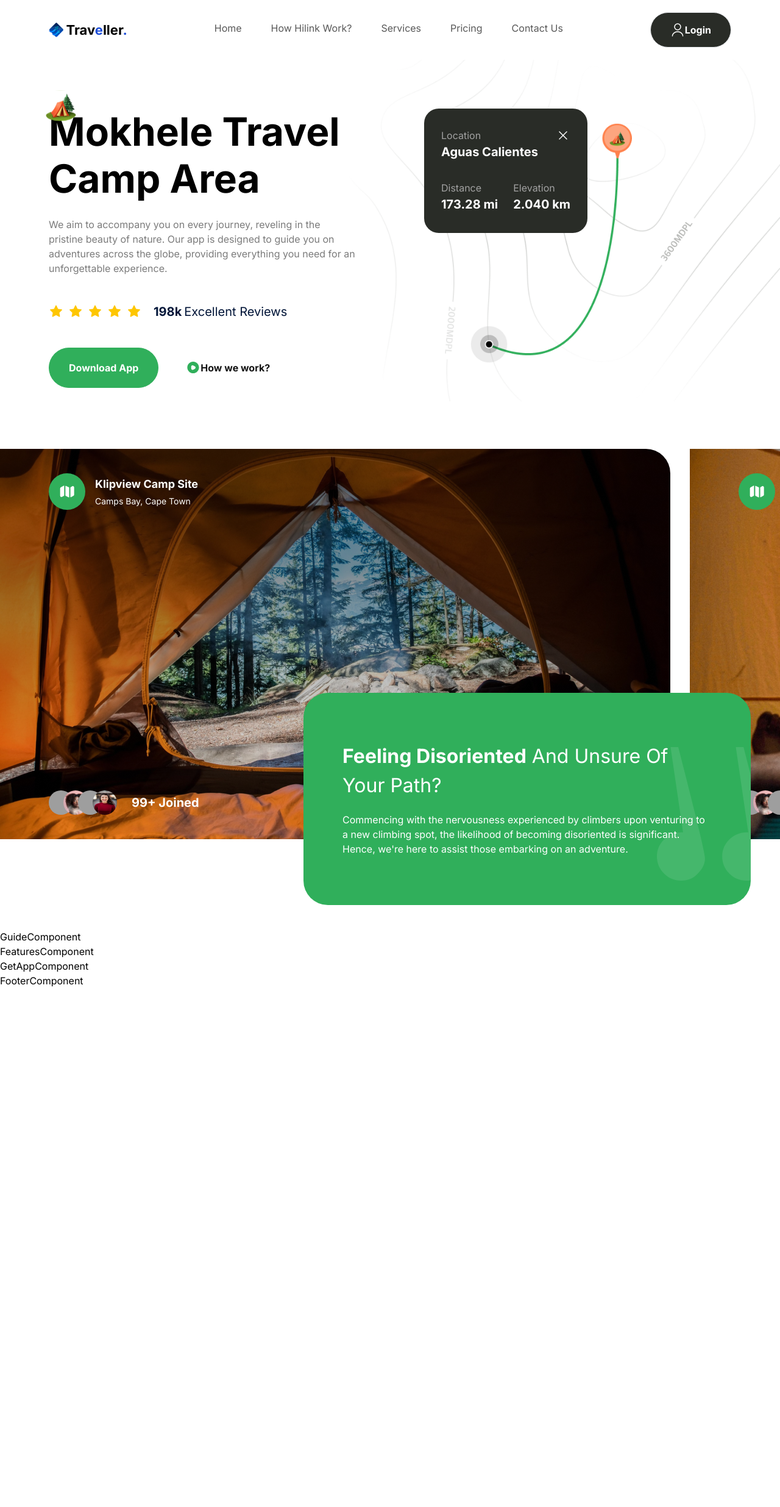
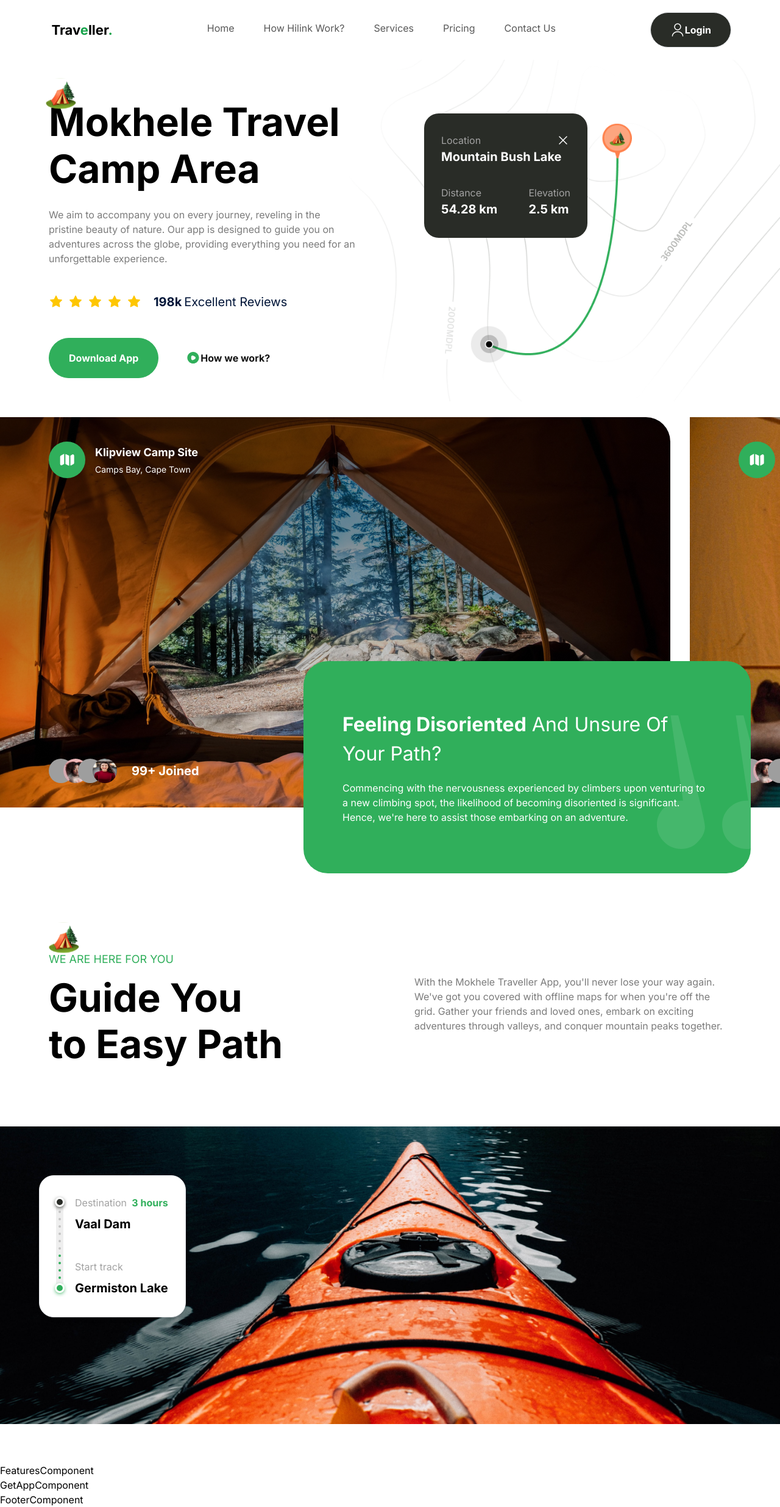
Before and after one commit to techiemokhele/traveller, a Next.js app: page / in a window 1280 px wide. Shown: the whole page at 61% size. Before the commit the page ends 1620 px from the top, so only its background shows below. Built offline with nearby package versions, Linux system fonts and the light colour scheme; grey boxes are pictures that could not be loaded.

Commit message:
Implement guide ui setup, update hero and nav ui

```diff
--- a/app/layout.tsx
+++ b/app/layout.tsx
@@ -9,7 +9,7 @@ export const metadata: Metadata = {
     "Unlock endless adventures with our traveller app! From flight bookings to personalised recommendations, plan your next journey effortlessly. Explore now the world with ease.",
 
   icons: {
-    icon: "/logo.svg",
+    icon: "/camp.svg",
   },
 };
 
--- a/components/common/LogoComponent.tsx
+++ b/components/common/LogoComponent.tsx
@@ -1,13 +1,10 @@
-import Image from "next/image";
-
 const LogoComponent = () => {
   return (
     <div className="flex flex-row justify-center items-center">
-      <Image src={"/logo.svg"} alt="logo" width={24} height={24} />
       &nbsp;
       <h1 className="font-bold text-[22px]">
-        Trav<span className="text-blue-700">e</span>ller
-        <span className="text-blue-700">.</span>
+        Trav<span className="text-green-600">e</span>ller
+        <span className="text-green-600">.</span>
       </h1>
     </div>
   );
--- a/components/section/CampComponent.tsx
+++ b/components/section/CampComponent.tsx
@@ -4,7 +4,7 @@ import CampSiteComponent from "./CampSiteComponent";
 
 const CampComponent = () => {
   return (
-    <section className="2xl:max-container relative flex flex-col pb-10 lg:pt-5">
+    <section className="2xl:max-container relative flex flex-col mt-0 mb-20">
       <div className="hide-scrollbar flex h-[340px] w-full items-start justify-start gap-8 overflow-x-auto lg:h-[400px] xl:h-[640px]">
         <div className="hide-scrollbar flex h-[340px] w-full items-start justify-start gap-8 overflow-x-auto lg:h-[400px] xl:h-[640px]">
           <CampSiteComponent
--- a/components/section/GuideComponent.tsx
+++ b/components/section/GuideComponent.tsx
@@ -1,5 +1,61 @@
+import Image from "next/image";
+
 const GuideComponent = () => {
-  return <div>GuideComponent</div>;
+  return (
+    <section className="flexCenter flex-col mb-16">
+      <div className="padding-container max-container w-full pb-10 lg:pb-24">
+        <Image src="/camp.svg" alt="camp" width={50} height={50} />
+        <p className="uppercase regular-18 -mt-1 mb-3 text-green-50">
+          We are here for you
+        </p>
+        <div className="flex flex-wrap justify-between gap-5 lg:gap-10">
+          <h2 className="bold-40 lg:bold-64 xl:max-w-[390px]">
+            Guide You to Easy Path
+          </h2>
+          <p className="regular-16 text-gray-30 xl:max-w-[520px]">
+            With the Mokhele Traveller App, you'll never lose your way again.
+            We've got you covered with offline maps for when you're off the
+            grid. Gather your friends and loved ones, embark on exciting
+            adventures through valleys, and conquer mountain peaks together.
+          </p>
+        </div>
+      </div>
+
+      <div className="flexCenter max-container relative w-full pt-10 lg:pt-0">
+        <Image
+          src="/boat.png"
+          alt="boat"
+          width={1440}
+          height={580}
+          className="w-full object-cover object-center 2xl:rounded-5xl"
+        />
+
+        <div className="absolute flex bg-white py-8 pl-5 pr-7 gap-3 rounded-3xl border shadow-md md:left-[5%] lg:top-20">
+          <Image
+            src="/meter.svg"
+            alt="meter"
+            width={16}
+            height={158}
+            className="h-full w-auto"
+          />
+          <div className="flexBetween flex-col">
+            <div className="flex w-full flex-col">
+              <div className="flexBetween w-full">
+                <p className="regular-16 text-gray-20">Destination</p>
+                <p className="bold-16 text-green-50">3 hours</p>
+              </div>
+              <p className="bold-20 mt-2">Vaal Dam</p>
+            </div>
+
+            <div className="flex w-full flex-col">
+              <p className="regular-16 text-gray-20">Start track</p>
+              <h4 className="bold-20 mt-2 whitespace-nowrap">Germiston Lake</h4>
+            </div>
+          </div>
+        </div>
+      </div>
+    </section>
+  );
 };
 
 export default GuideComponent;
--- a/components/section/HeroComponent.tsx
+++ b/components/section/HeroComponent.tsx
@@ -3,7 +3,7 @@ import ButtonComponent from "../common/ButtonComponent";
 
 const Hero = () => {
   return (
-    <section className="max-container padding-container flex flex-col gap-20 py-10 pb-32 md:gap-28 lg:py-20 xl:flex-row">
+    <section className="max-container padding-container flex flex-col gap-20 py-10 pb-32 md:gap-28 lg:py-16 xl:flex-row">
       <div className="hero-map" />
 
       <div className="relative z-20 flex flex-1 flex-col xl:w-1/2">
@@ -12,7 +12,7 @@ const Hero = () => {
           alt="camp"
           width={50}
           height={50}
-          className="absolute left-[-5px] top-[-30px] w-10 lg:w-[50px]"
+          className="absolute left-[-5px] top-[-28px] lg:top-[-34px] w-10 lg:w-[50px]"
         />
         <h1 className="bold-52 lg:bold-64">Mokhele Travel Camp Area</h1>
         <p className="regular-16 text-gray-30 mt-6 xl:max-w-[520px]">
@@ -60,24 +60,24 @@ const Hero = () => {
         </div>
       </div>
 
-      <div className="relative flex flex-1 items-start">
+      <div className="relative flex flex-1 items-start lg:mt-6">
         <div className="relative z-20 flex w-[268px] flex-col gap-8 rounded-3xl bg-green-90 px-7 py-8">
           <div className="flex flex-col">
             <div className="flexBetween">
               <p className="regular-16 text-gray-20">Location</p>
               <Image src="/close.svg" alt="close" width={24} height={24} />
             </div>
-            <p className="bold-20 text-white">Aguas Calientes</p>
+            <p className="bold-20 text-white">Mountain Bush Lake</p>
           </div>
 
           <div className="flexBetween">
             <div className="flex flex-col">
               <p className="regular-16 block text-gray-20">Distance</p>
-              <p className="bold-20 text-white">173.28 mi</p>
+              <p className="bold-20 text-white">54.28 km</p>
             </div>
             <div className="flex flex-col">
               <p className="regular-16 block text-gray-20">Elevation</p>
-              <p className="bold-20 text-white">2.040 km</p>
+              <p className="bold-20 text-white">2.5 km</p>
             </div>
           </div>
         </div>
```
